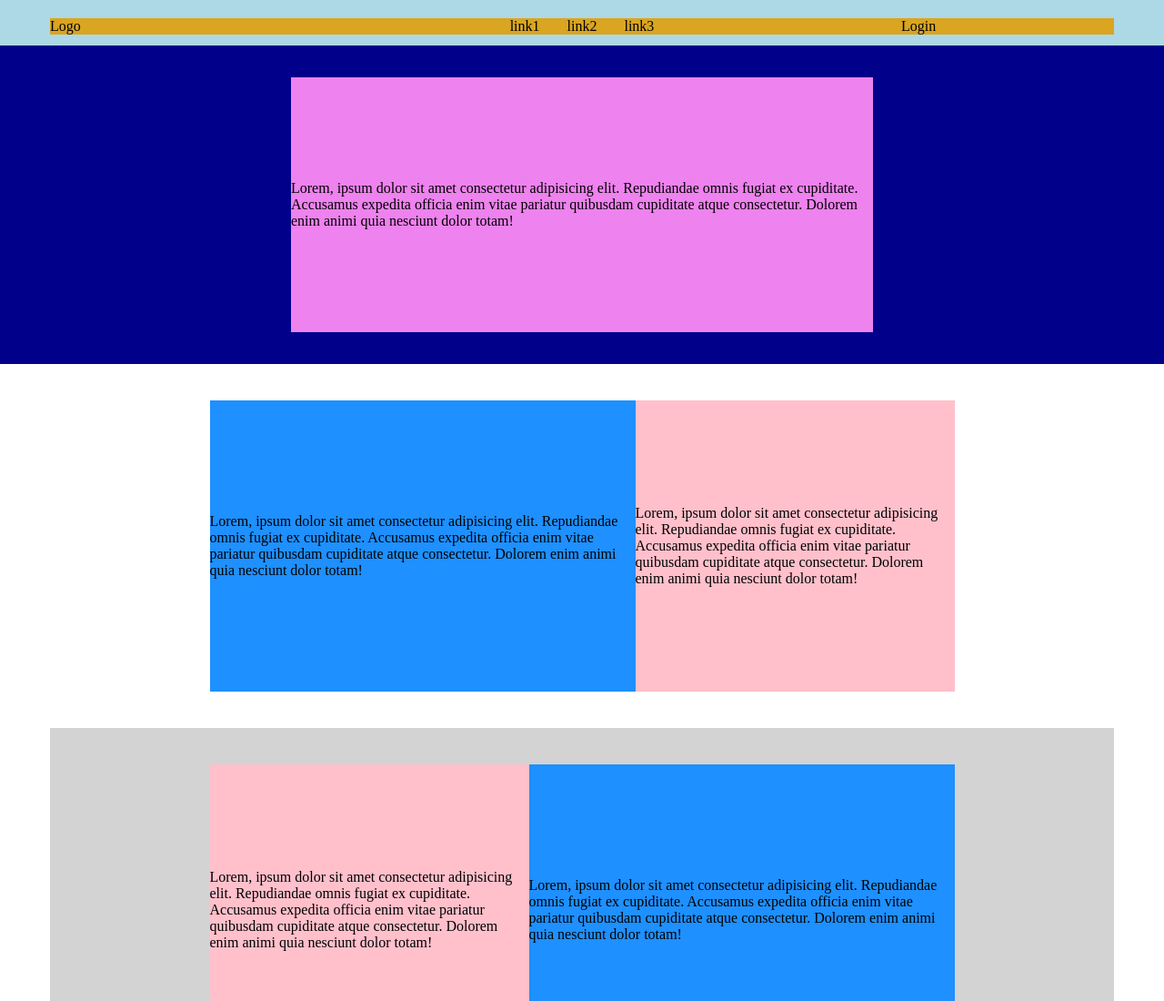
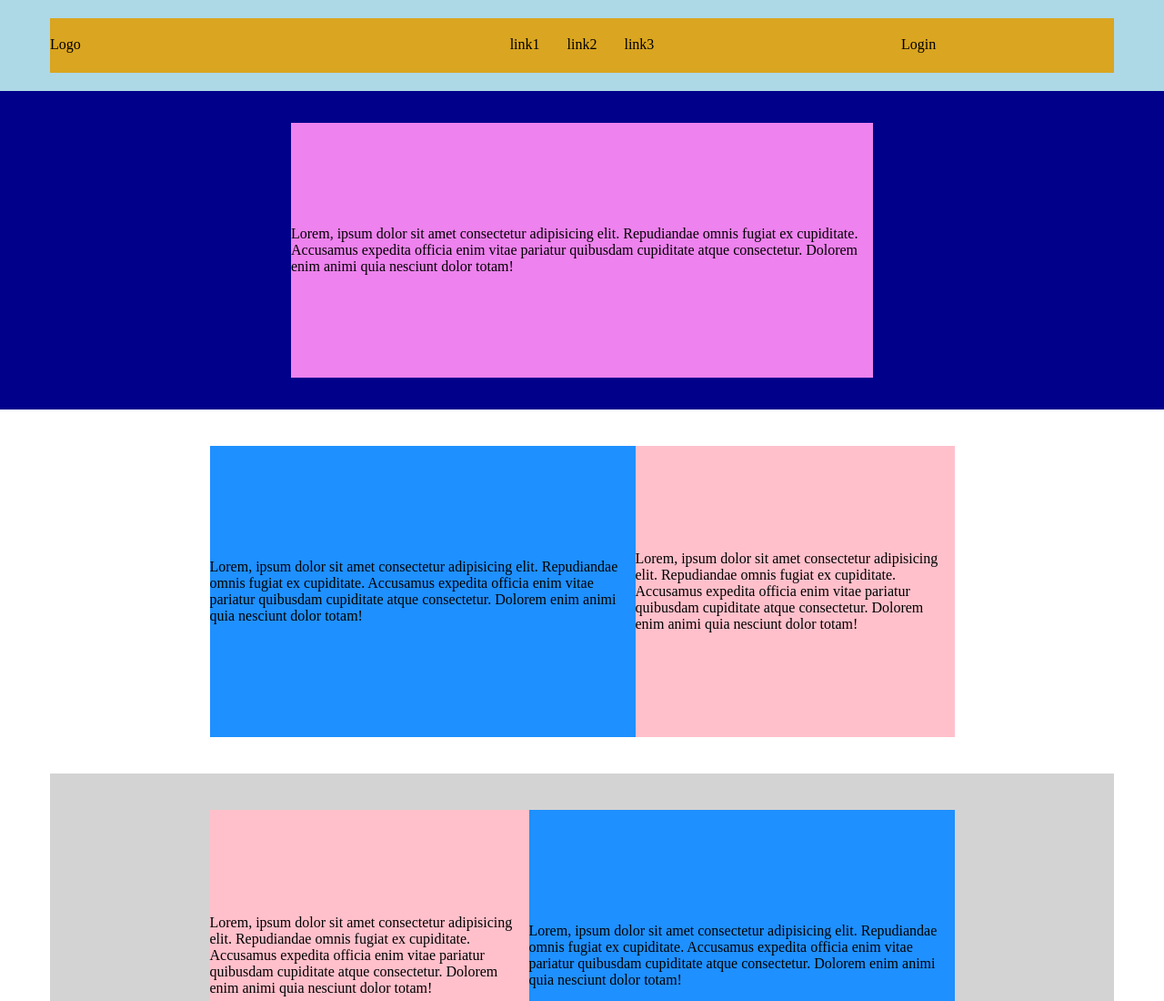
Before and after one commit to alessiogentilezza/htmlcss-discord, a plain HTML site: page index.html in a window 1280 px wide. Shown: the top 1100 px of the page at 91% size. Drawn offline with Linux system fonts and the light colour scheme.

Commit message:
regole debug

```diff
--- a/css/style.css
+++ b/css/style.css
@@ -4,12 +4,24 @@
     box-sizing: border-box;
 }
 
-/* .container-flex {
-    max-width: 1170px;
-    margin: auto;
-    display: flex;
 
-*/
+/* regole di debug */
+.colonna-logo {
+    background-color: #DAA520;
+}
+
+.colonna-menu {
+    background-color: #DAA520;
+
+}
+
+.colonna-login {
+    background-color: #DAA520;
+}
+
+/* regole di css */
+
+
 
 
 header {
@@ -24,26 +36,27 @@ header {
 
 .topbar {
     display: flex;
-    height: 50px;
-    max-width: 1170px;
+    height: 100px;
+    width: 1170px;
     margin: auto;
-    align-items: flex-start;
     padding: 20px 0px;
 }
 
 .colonna-logo {
-    background-color: #DAA520;
     width: 20%;
+    padding: 20px 0px;
 }
 
 .colonna-menu {
-    background-color: #DAA520;
     width: 60%;
+    padding: 20px 0px;
+
 }
 
 .colonna-login {
-    background-color: #DAA520;
     width: 20%;
+    padding: 20px 0px;
+
 }
 
 .topbar ul {
```
